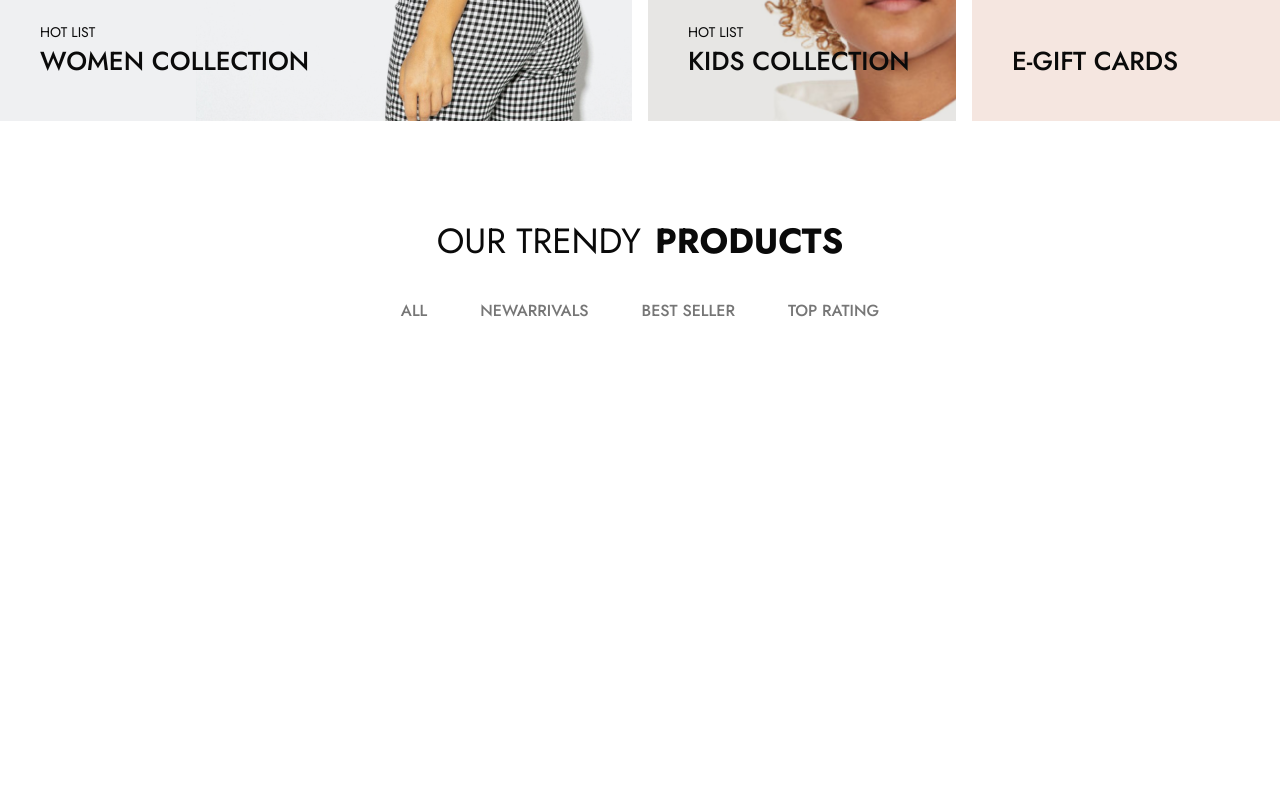
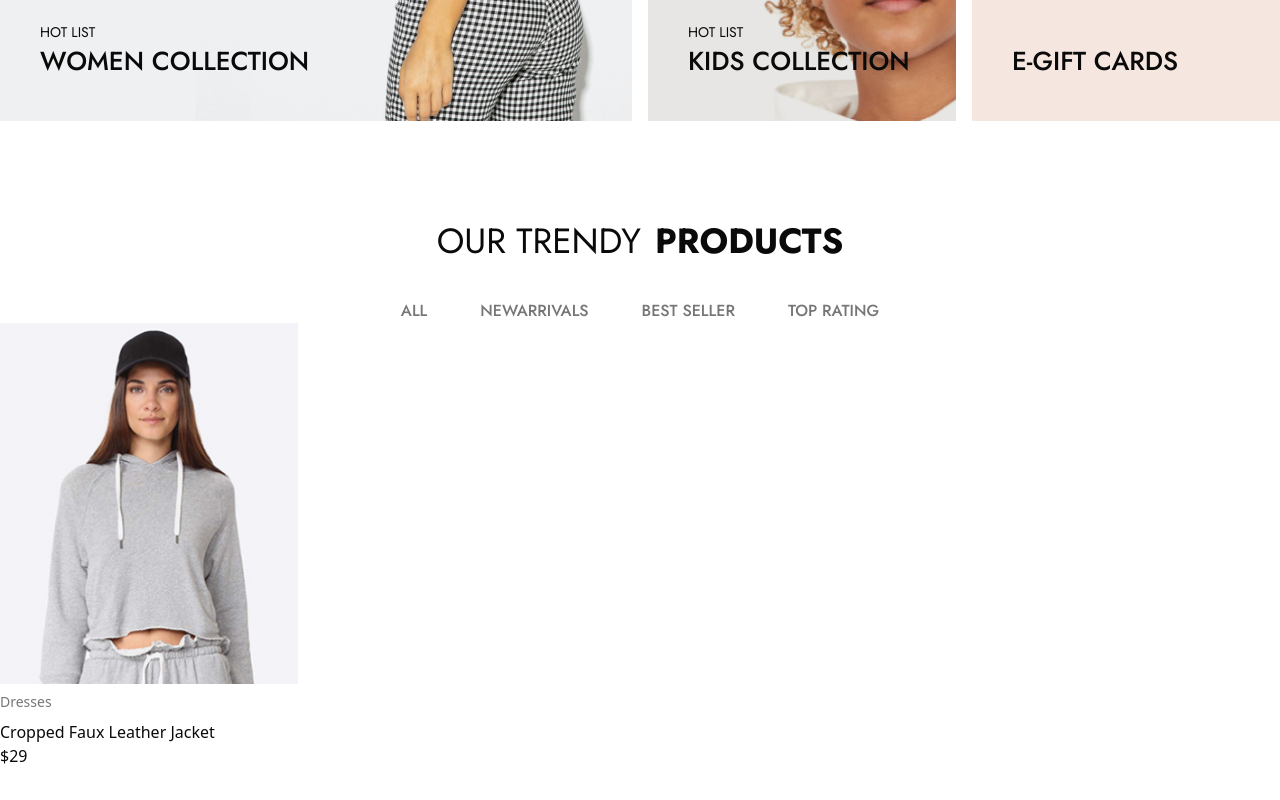
Before and after one commit to minhazulabidin/uomo, a Next.js app in the folder Client/: page / in a window 1280 px wide. Shown: the part 1235-2035 px from the top of the page. Before the commit the page ends 1638 px from the top, so only its background shows below. Built offline with nearby package versions, Linux system fonts and the light colour scheme.

Commit message:
root cass update

```diff
--- a/Client/src/app/globals.css
+++ b/Client/src/app/globals.css
@@ -7,7 +7,7 @@
 :root {
   --primary: #222222;
   --secondary: #767676;
-  --tertiary: #C32929;
+  --tertiary: #D6001C;
   --font-jost: var(--font-jost);
   --radius: 0.625rem;
   --card: oklch(1 0 0);
--- /dev/null
+++ b/Client/src/components/home/Products/Product.jsx
@@ -0,0 +1,14 @@
+import React from "react";
+import productImage from "../../../../public/images/product.png";
+import Image from "next/image";
+
+export default function Product() {
+  return (
+    <div>
+      <Image src={productImage} alt="product" className="h-auto w-full" />
+      <h4 className="my-2 text-sm text-secondary ">Dresses</h4>
+      <h2>Cropped Faux Leather Jacket</h2>
+      <h4>$29</h4>
+    </div>
+  );
+}
--- a/Client/src/components/home/Products/Products.jsx
+++ b/Client/src/components/home/Products/Products.jsx
@@ -1,23 +1,30 @@
-import Title from '@/components/layouts/CommonLayout/Title'
-import React from 'react'
-import { productCategoryData } from '../../../../data/productCategoryData'
-import Container from '@/components/layouts/Container'
+import Title from "@/components/layouts/CommonLayout/Title";
+import React from "react";
+import { productCategoryData } from "../../../../data/productCategoryData";
+import Container from "@/components/layouts/Container";
+import Product from "./Product";
 
 const Products = () => {
   return (
     <section id="products" className="mt-23.5 mb-20">
       <Container>
         <Title title="OUR TRENDY" titleB="PRODUCTS" />
-                <div className='flex justify-center gap-13.25 mt-7.75'>
-                    {
-                        productCategoryData.map(item => (
-                            <button key={item.id} className="font-jost font-medium relative after:content-[''] after:left-0 after:absolute after:-bottom-0.5 after:w-0 after:h-0.5 after:bg-primary hover:after:w-3/5 after:duration-300 cursor-pointer text-[#767676] hover:text-primary">{item.title}</button>
-                        ))
-                    }
+        <div className="mt-7.75 flex justify-center gap-13.25">
+          {productCategoryData.map((item) => (
+            <button
+              key={item.id}
+              className="font-jost after:bg-primary hover:text-primary relative cursor-pointer font-medium text-[#767676] after:absolute after:-bottom-0.5 after:left-0 after:h-0.5 after:w-0 after:duration-300 after:content-[''] hover:after:w-3/5"
+            >
+              {item.title}
+            </button>
+          ))}
+        </div>
+        <div className="grid grid-cols-4 gap-7.5">
+          <Product />
         </div>
       </Container>
     </section>
-    )
-}
+  );
+};
 
-export default Products
+export default Products;
```
Also changed, not shown: Client/public/images/product.png (added). Lines whose indentation alone changed are shown as unchanged.
